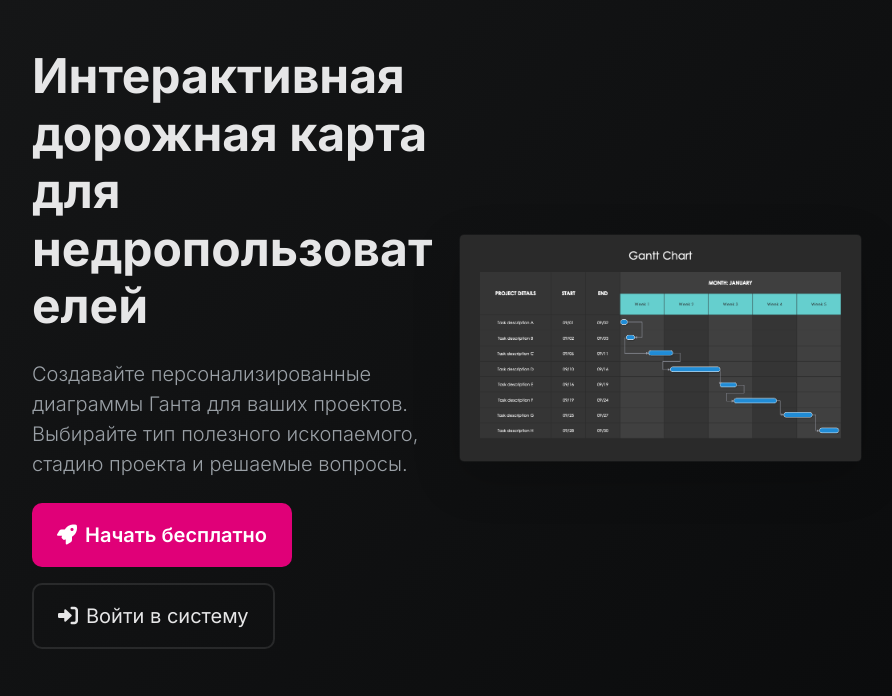
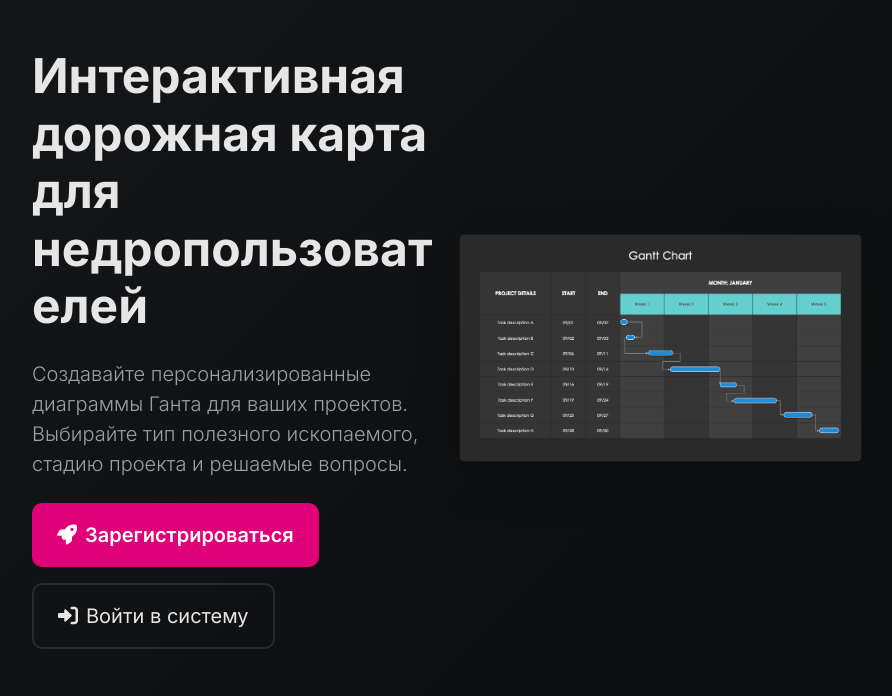
Before and after one commit to MrPelemeshka/sgp_consultant, a Django app: page / in a window 1280 px wide. Shown: the part 108-804 px from the top of the page, without its empty margins (193-1085 px from the left). Run offline with Django 4.2, Linux system fonts and the light colour scheme; data comes from the database, SQL or seed files in the repository.

Commit message:
Первый коммит после деплоя

```diff
--- a/templates/home.html
+++ b/templates/home.html
@@ -23,7 +23,7 @@
                         <div class="d-flex flex-wrap gap-3 mt-4">
                             <a href="{% url 'register' %}" class="btn btn-lg px-4 py-3"
                                style="background-color: #E00078; color: white; border-radius: 10px; font-weight: 600;">
-                                <i class="fas fa-rocket me-2"></i>Начать бесплатно
+                                <i class="fas fa-rocket me-2"></i>Зарегистрироваться
                             </a>
                             <a href="{% url 'login' %}" class="btn btn-lg px-4 py-3"
                                style="background-color: transparent; border: 2px solid rgba(255,255,255,0.1); color: #e6e6e7; border-radius: 10px;">
```
